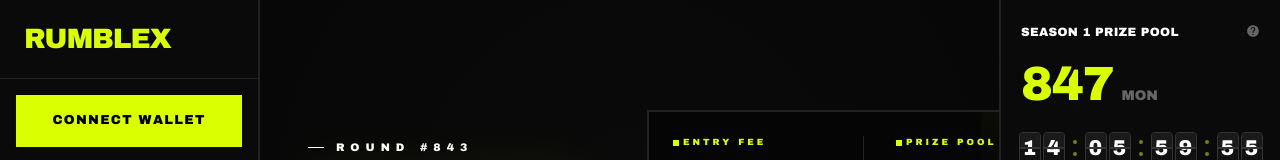
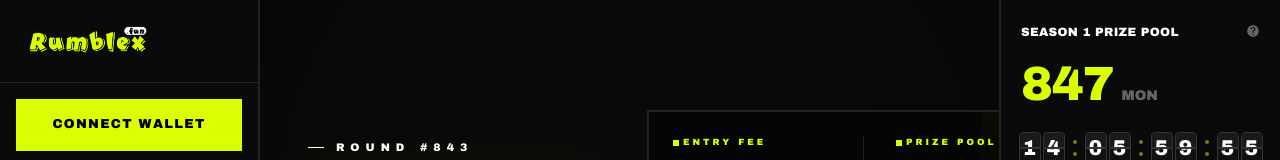
Before and after one commit to rickysvp/RumbleX, a React (Vite) app: page / in a window 1280 px wide. Shown: the top 160 px of the page. Built offline with nearby package versions, Linux system fonts and the light colour scheme.

Commit message:
v0.1.24: Replace RumbleX text with logo in LeftSidebar

```diff
--- a/package.json
+++ b/package.json
@@ -1,7 +1,7 @@
 {
   "name": "rumblex",
   "private": true,
-  "version": "0.1.23",
+  "version": "0.1.24",
   "type": "module",
   "scripts": {
     "dev": "vite --port=3000 --host=0.0.0.0",
--- a/src/components/sidebar/LeftSidebar.tsx
+++ b/src/components/sidebar/LeftSidebar.tsx
@@ -6,7 +6,7 @@
   return (
     <div className="flex flex-col h-full bg-[#0a0a0a] w-full border-r border-app-border">
       <div className="px-6 py-[25px] border-b border-app-border shrink-0">
-        <div className="font-app-bold text-[28px] tracking-[-1px] uppercase text-app-accent leading-none">RumbleX</div>
+        <img src="/rumblex.png" alt="RumbleX" className="h-8 object-contain" />
       </div>
       <UserBlock />
       <ChannelNav />
--- a/version.json
+++ b/version.json
@@ -1,10 +1,16 @@
 {
-  "version": "0.1.23",
+  "version": "0.1.24",
   "name": "RumbleX",
   "description": "RumbleX - AI-powered battle royale text game engine",
   "channel": "alpha",
   "releaseDate": "2026-04-20",
   "changelog": {
+    "0.1.24": {
+      "date": "2026-04-20",
+      "changes": [
+        "Replace RumbleX text with logo image in LeftSidebar"
+      ]
+    },
     "0.1.23": {
       "date": "2026-04-20",
       "changes": [
```
